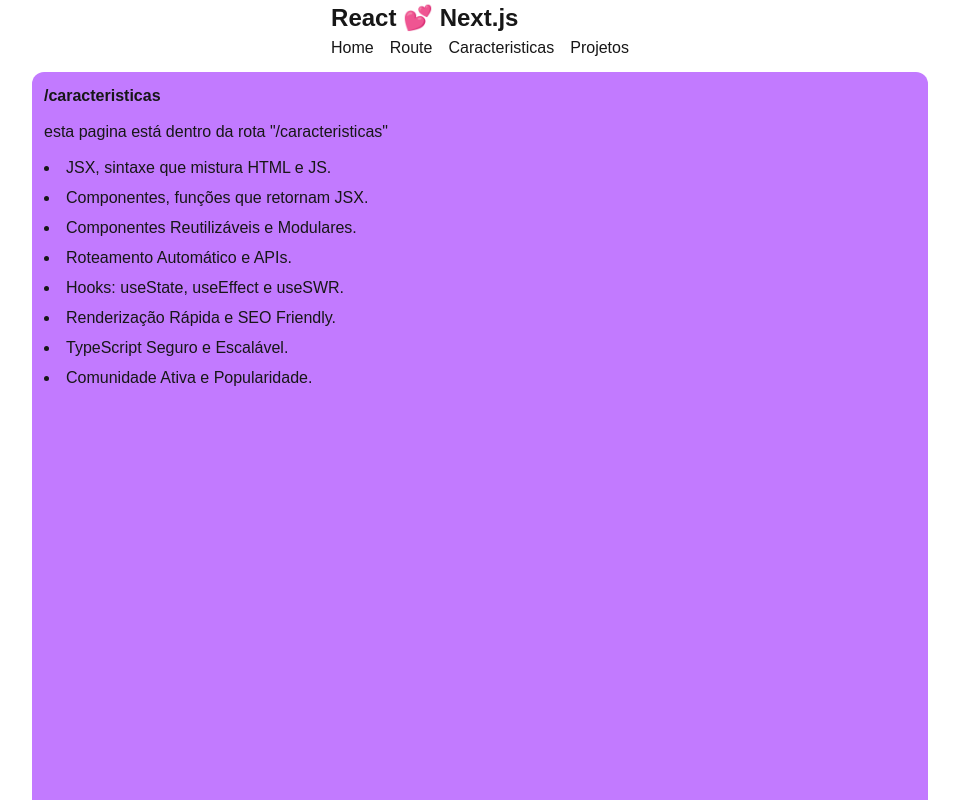
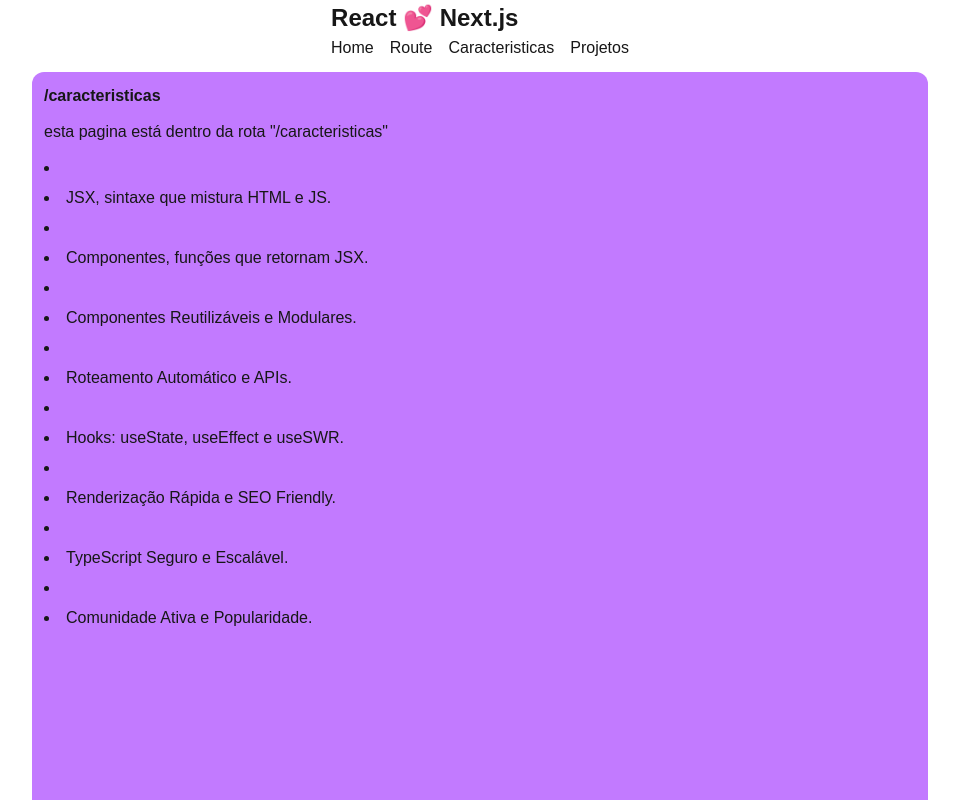
Before and after one commit to AKADaniel-hub/next-akadaniel, a Next.js app: page /caracteristicas in a window 1280 px wide. Shown: the top 800 px of the page, without its empty margins (160-1119 px from the left). Built offline with nearby package versions, Linux system fonts and the light colour scheme.

Commit message:
caracteristicas

```diff
--- a/app/caracteristicas/[caracteristicas]/page.tsx
+++ b/app/caracteristicas/[caracteristicas]/page.tsx
@@ -1,32 +1,25 @@
+'use client'
+
+
 import Link from "next/link";
+import { useParams } from "next/navigation";
 
-export default function CaracteristicaPage({ params }: { params: { id: string } }) {
-  const id = Number(params.id); // pega o índice da URL
+export default function CaracteristicaPage() {
+  const params = useParams();
+  const texto = params.texto;
 
-  const caracteristicas = [
-    'JSX, sintaxe que mistura HTML e JS.',
-    'Componentes, funções que retornam JSX.',
-    'Componentes Reutilizáveis e Modulares.',
-    'Roteamento Automático e APIs.',
-    'Hooks: useState, useEffect e useSWR.',
-    'Renderização Rápida e SEO Friendly.',
-    'TypeScript Seguro e Escalável.',
-    'Comunidade Ativa e Popularidade.'
-  ];
-
-  const caracteristica = caracteristicas[id];
 
   return (
     <div style={{ minHeight: "60vh", display: "flex", alignItems: "center", justifyContent: "center" }}>
       <div style={{ textAlign: "center" }}>
-        {caracteristica ? (
-          <p>{caracteristica}</p>
-        ) : (
-          <p>Característica não encontrada.</p>
-        )}
+
+        {texto}
 
         <div style={{ marginTop: 16 }}>
-          <Link href="/caracteristicas">Voltar às características</Link>
+
+          <Link href="/caracteristicas"
+            className="mt-4 px-4 py-2 bg-yelow-800 text-white rounded-lg"
+          >Voltar às características</Link>
         </div>
       </div>
     </div>
--- a/app/caracteristicas/page.tsx
+++ b/app/caracteristicas/page.tsx
@@ -1,4 +1,5 @@
 import Link from "next/link"
+import Caracteristica from "@/components/Caracteristica/Caracteristica";
 
 export default function caracteristicasPage() {
 
@@ -21,9 +22,14 @@
             <h2>/caracteristicas</h2>
             <p>esta pagina está dentro da rota "/caracteristicas"</p>
 
-            {caracteristicas.map((caracteristicas, i) => (
+            {caracteristicas.map((caracteristica, i) => (
                 <li key={i}>
-                    <Link href={`/caracteristicas/${i}`}>{caracteristicas}</Link>
+                    <Link href={`/caracteristicas/${i}`}>
+                    <Caracteristica
+                        key={i}
+                        texto={caracteristica}
+                    />
+                    </Link>
                 </li>
             ))}
         </>
--- /dev/null
+++ b/components/Caracteristica/Caracteristica.tsx
@@ -0,0 +1,17 @@
+import Link from "next/link"
+
+interface CaracteristicaProps {
+    texto: string;
+}
+
+export default function Caracteristica({ texto }: CaracteristicaProps) {
+
+    return (
+
+        <li className="">
+
+                {texto}
+
+        </li>
+    )
+}
```
